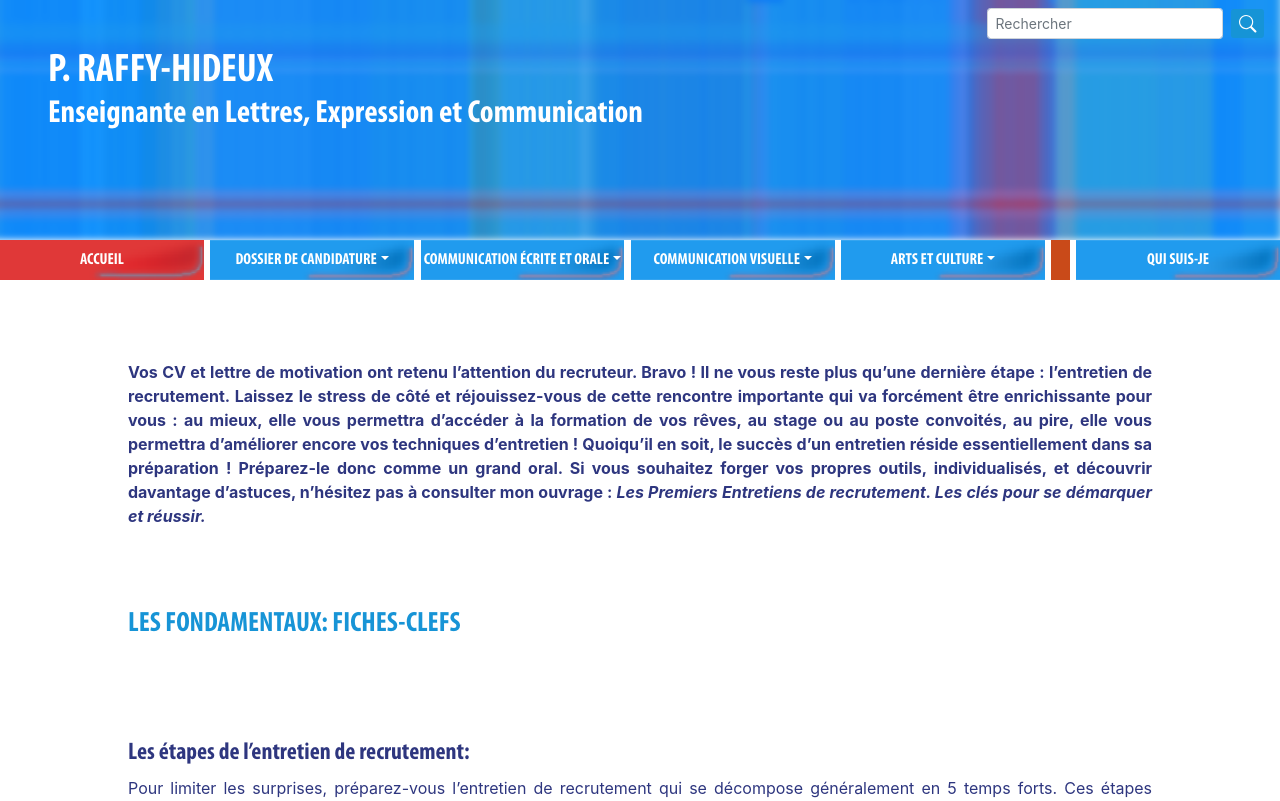
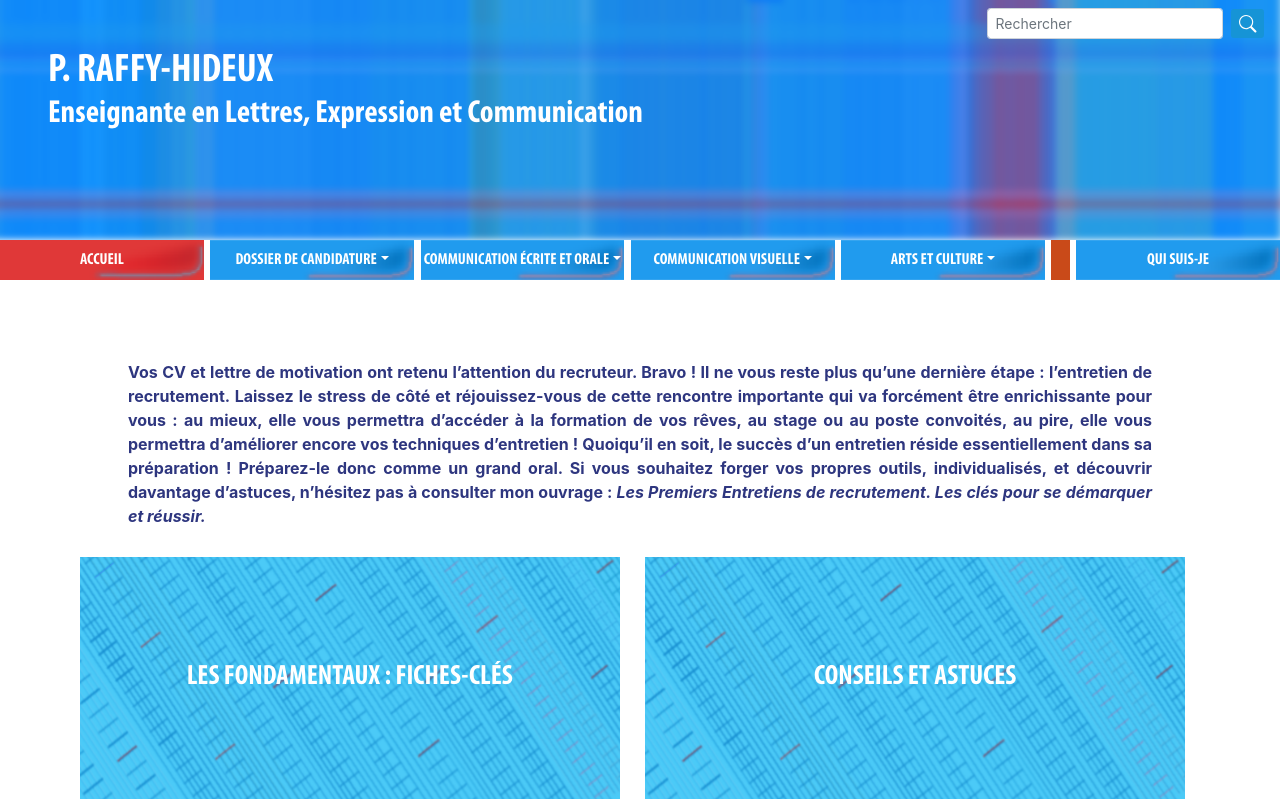
Before and after one commit to severine-Rachel/ec_toolsbox, a Vue app: page /#/Entretien in a window 1280 px wide. Shown: the top 801 px of the page. Built offline with nearby package versions, Linux system fonts and the light colour scheme.

Commit message:
some-bug-resolve

```diff
--- a/src/views/Appfile/Interview.vue
+++ b/src/views/Appfile/Interview.vue
@@ -18,7 +18,8 @@
         pour se démarquer et réussir.</i>
       </strong>
     </p>
-    <h3>
+     <Index v-bind:index-list="indexInterview"></Index>
+    <h3 id="keysInterview">
       LES FONDAMENTAUX: FICHES-CLEFS
     </h3>
     <h4>
@@ -82,10 +83,10 @@
       </a>
     </p>
 
-    <h3>
+     <h3 id="tipsInterview">
       CONSEILS ET ASTUCES
     </h3>
-    <h3>
+      <h3 id="goFurtherInterview">
       POUR ALLER PLUS LOIN
     </h3>
 
@@ -142,6 +143,7 @@
 import { Component, Vue } from "vue-property-decorator";
 import Header from "@/components/Header.vue";
 import Menu from "@/components/Menu.vue";
+import Index from "@/components/Index.vue";
 import Galery from "@/components/Galery.vue";
 import Pdf from "@/components/Pdf.vue";
 import Footer from "@/components/Footer.vue";
@@ -150,6 +152,7 @@ import { BIcon,  BIconBoxArrowRight } from "bootstrap-vue";
   components: {
     Header,
     Menu,
+    Index,
     Galery,
     Pdf,
     BIcon,
@@ -159,6 +162,27 @@ import { BIcon,  BIconBoxArrowRight } from "bootstrap-vue";
   }
 })
 export default class Interview extends Vue {
+
+public indexInterview= [
+    {
+    IndexTitle:  "LES FONDAMENTAUX : FICHES-CLÉS",
+    IndexId: "#keysInterview",
+    IndexImage: "/thumbail.png"
+    },
+    {
+    IndexTitle: "CONSEILS ET ASTUCES",
+    IndexId: "#tipsInterview",
+    IndexImage:"/thumbail.png"
+    },
+    {
+    IndexTitle: "POUR ALLER PLUS LOIN",
+    IndexId: "#goFurtherInterview",
+    IndexImage:"/thumbail.png"
+    }
+
+  ]
+
+
   public galeryInterview: string[] = [
     "/picture_interview/fundamentals_Interview_What'sit.png",
     "/picture_interview/fundamentals_Interview_Keys.png",
--- a/src/views/Appfile/Letter.vue
+++ b/src/views/Appfile/Letter.vue
@@ -117,7 +117,7 @@ public indexLetter= [
     IndexImage:"/thumbail.png"
     },
     {
-    IndexTitle: "METTRE EN ADÉQUATION VOTRE LETTRE DE <br /> MOTIVATION AVEC LE POSTE : ANALYSE DE L'OFFRE",
+    IndexTitle: "METTRE EN ADÉQUATION VOTRE LETTRE DE MOTIVATION AVEC LE POSTE : ANALYSE DE L'OFFRE",
     IndexId: "#analysisLetter",
     IndexImage:"/thumbail.png"
     },
```
